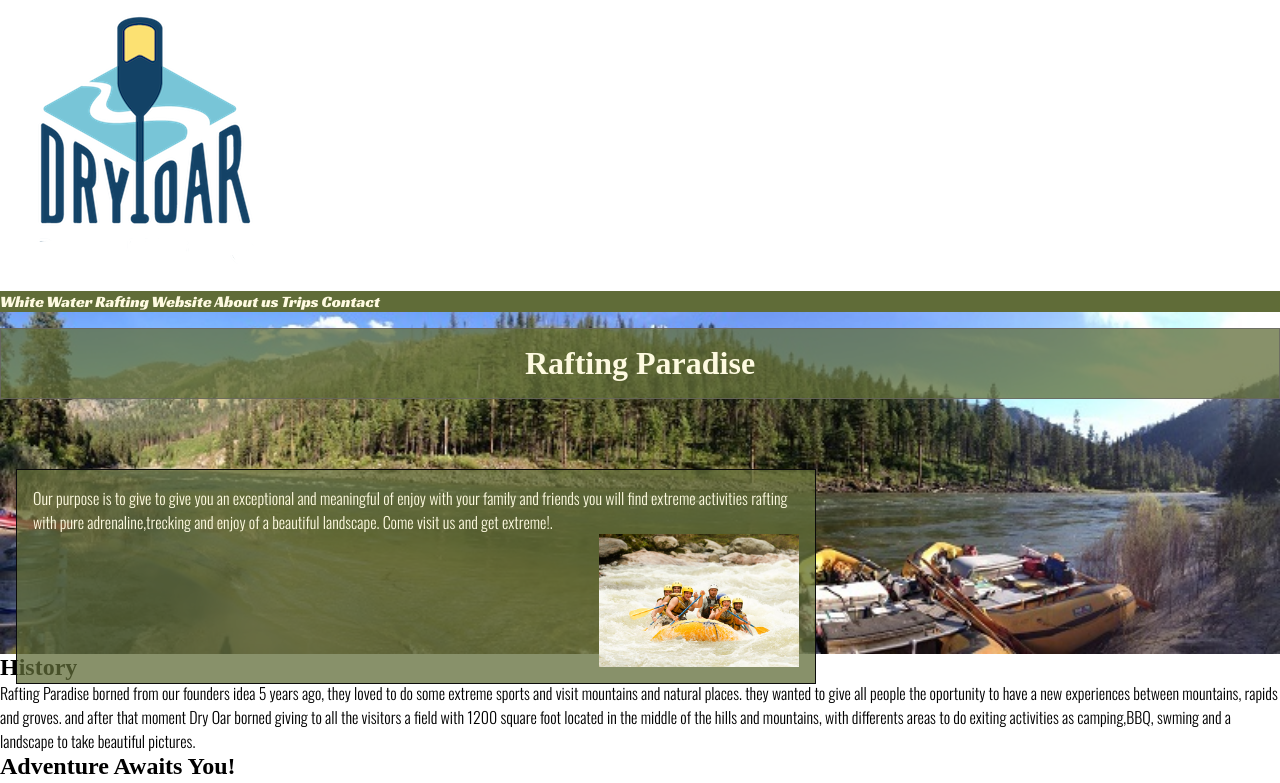
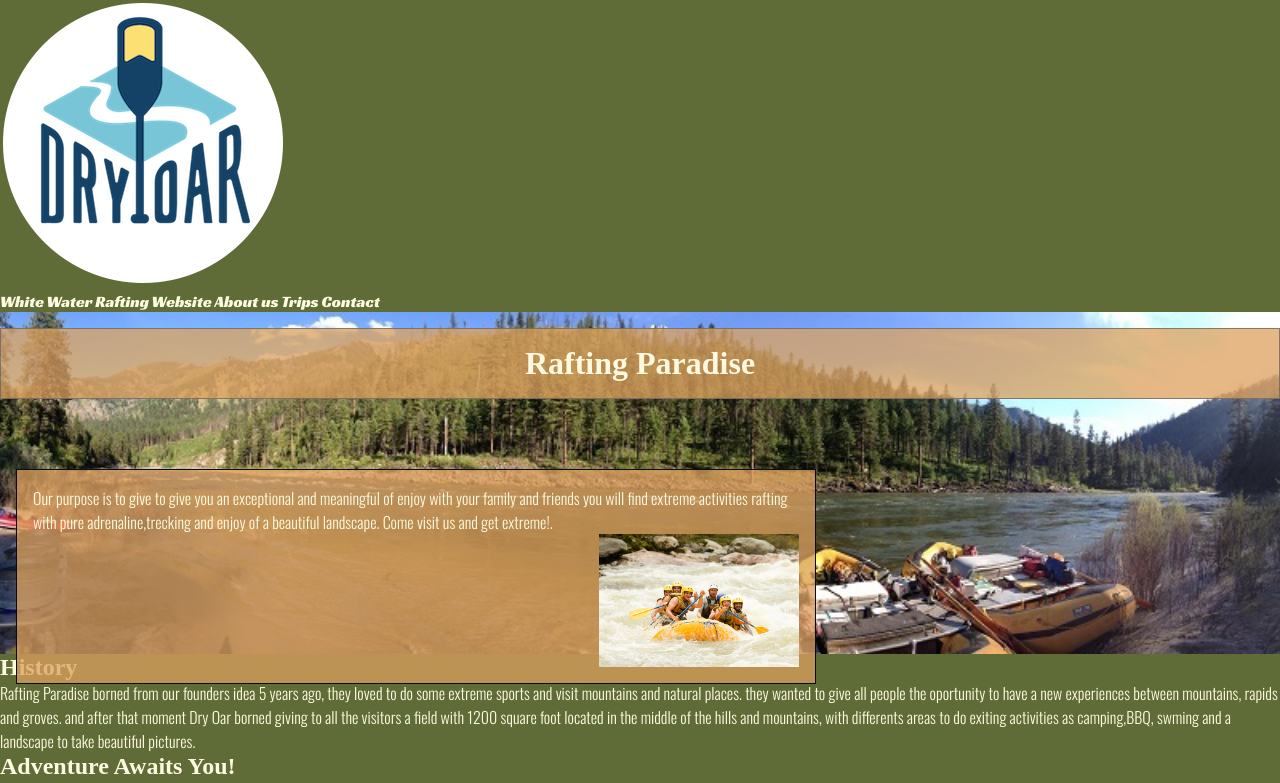
Before and after one commit to DanttoH/wdd130, a plain HTML site: page wwr/about.html in a window 1280 px wide. Shown: the top 783 px of the page. Drawn offline with nearby package versions, Linux system fonts and the light colour scheme.

Commit message:
completed

```diff
--- a/wwr/styles/rafting.css
+++ b/wwr/styles/rafting.css
@@ -15,19 +15,22 @@
     padding: 0;
     box-sizing: border-box;
 }
+body{
+    background-color: var(--light-green);
+}
 header {
    font-family: "Racing Sans One";
 }
 p{
     font-family: "Oswald";
-    color: black;
+    color: var(--white);
 }
 nav{
-    background-color:  #606c38;
+    background-color:  var(--light-green);
 }
 a{
-    background-color: #606c38;
-    color: #fefae0;
+    background-color: var(--light-green);
+    color: var(--white);
 }
 .underscore{
     text-decoration: none;
@@ -51,12 +54,15 @@ h1{
     text-align: center;
 
 }
+h2{
+    color: var(--white);
+}
 article{
     margin: 1rem;
     margin-left: 2;
     border:  1px solid rgb(11, 11, 11);
     padding: 1rem;
-    background-color: rgba(96, 108, 56, 0.75);
+    background-color: rgba(221, 161, 94, 0.75);
     color: #000;
     bottom: 100px;
     width: 50em;
@@ -76,7 +82,7 @@ article img{
     margin-right: 0;
     border:  1px solid rgba(104, 101, 101, 0.76);
     padding: 1rem;
-    background-color: rgba(96, 108, 56, 0.75);
+    background-color: rgba(221, 161, 94, 0.75);
     color: var(--white);
     width: 100%;
 }
```
